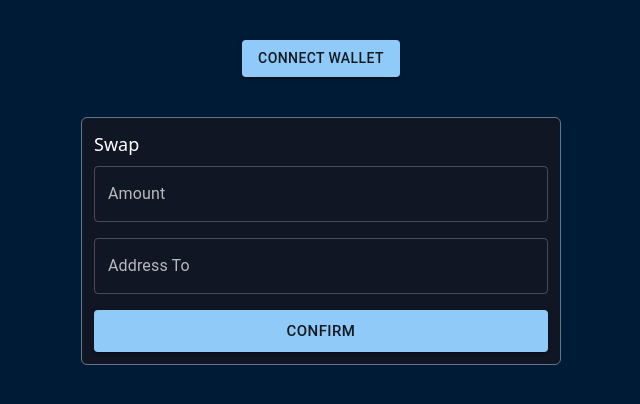
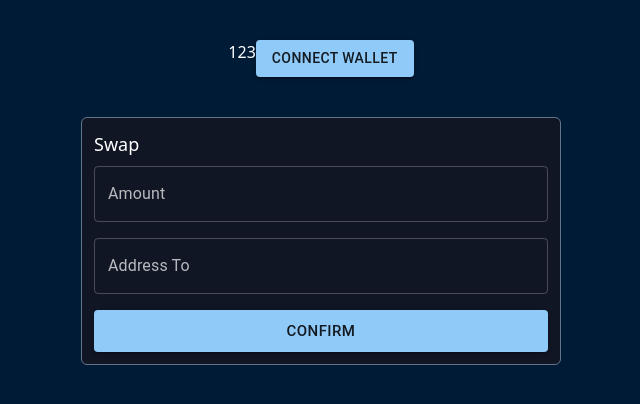
Before and after one commit to junbin123/web3-project, a React (Vite) app in the folder client/: page / in a window 1280 px wide. Shown: the top 404 px of the page, without its empty margins (319-959 px from the left). Built offline with nearby package versions, Linux system fonts and the light colour scheme.

Commit message:
添加 useContext

```diff
--- a/client/src/components/ConnectButton.tsx
+++ b/client/src/components/ConnectButton.tsx
@@ -1,9 +1,13 @@
+import { useContext } from 'react'
 import Button from '@mui/material/Button'
 import Stack from '@mui/material/Stack'
+import { TransactionContext } from '../context/TransactionContext'
 
 function ConnectButton() {
+  const { currentAccount } = useContext(TransactionContext)
   return (
     <Stack direction='row'>
+      {currentAccount}
       <Button variant='contained'>Connect Wallet</Button>
     </Stack>
   )
--- a/client/src/components/TransactionForm.tsx
+++ b/client/src/components/TransactionForm.tsx
@@ -5,7 +5,7 @@ import Button from '@mui/material/Button'
 
 function TransactionForm() {
   return (
-    <div className='w-[30rem] max-w-1/3 rounded-md bg-[#111625] p-3 border border-slate-500'>
+    <div className='w-[30rem] rounded-md bg-[#111625] p-3 border border-slate-500'>
       <div className='pb-2 text-lg'>Swap</div>
       <Stack spacing={2}>
         <Autocomplete
--- /dev/null
+++ b/client/src/context/TransactionContext.tsx
@@ -0,0 +1,14 @@
+import React from 'react'
+export const TransactionContext = React.createContext({ currentAccount: '' })
+export const TransactionProvider = ({ children }: any) => {
+  const currentAccount = '123'
+  return (
+    <TransactionContext.Provider
+      value={{
+        currentAccount,
+      }}
+    >
+      {children}
+    </TransactionContext.Provider>
+  )
+}
--- a/client/src/main.tsx
+++ b/client/src/main.tsx
@@ -1,11 +1,13 @@
 import React from 'react'
 import ReactDOM from 'react-dom'
-import './styles/normalize.css'
 import App from './App'
+import { TransactionProvider } from './context/TransactionContext'
 
 ReactDOM.render(
-  <React.StrictMode>
-    <App />
-  </React.StrictMode>,
+  <TransactionProvider>
+    <React.StrictMode>
+      <App />
+    </React.StrictMode>
+  </TransactionProvider>,
   document.getElementById('root')
 )
```
